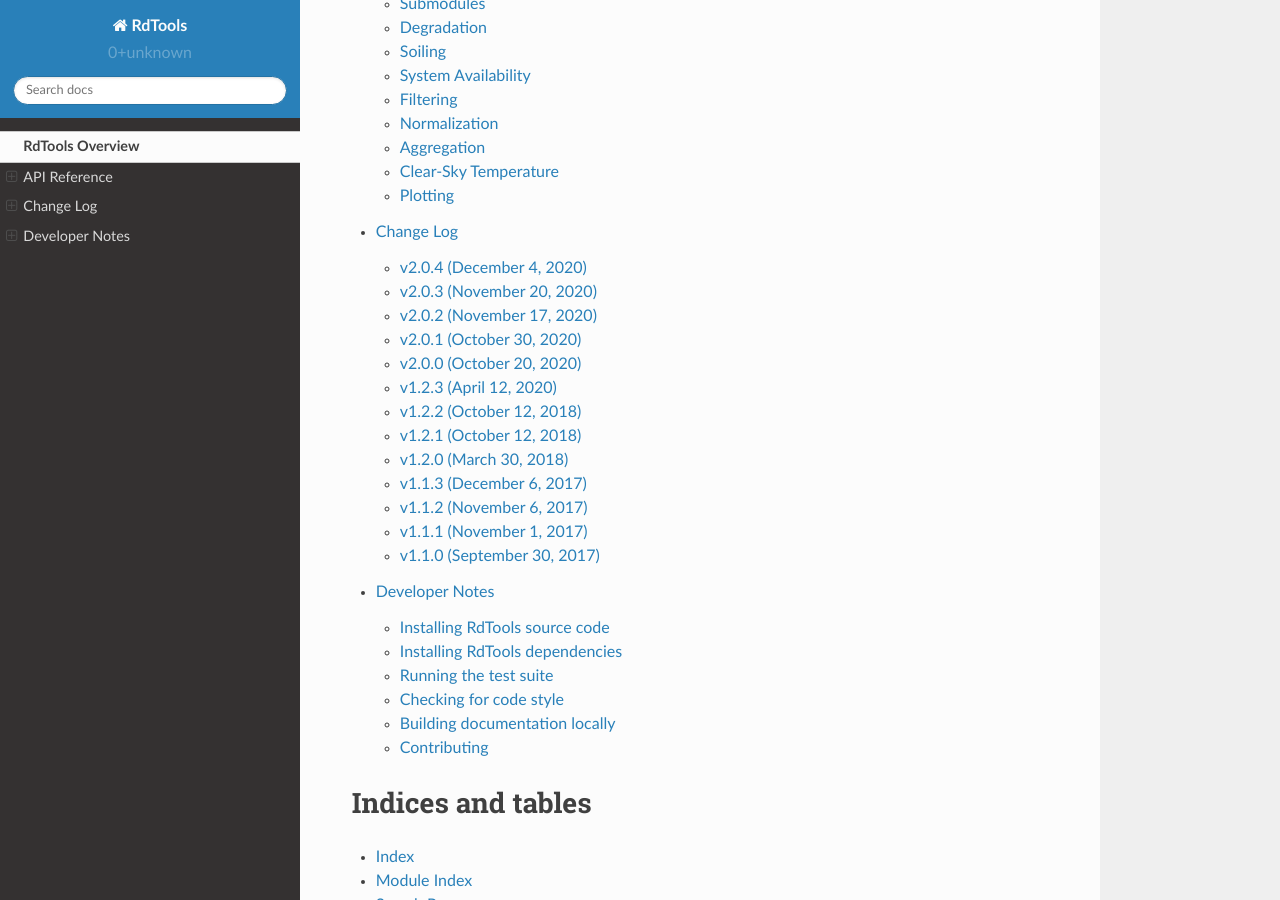
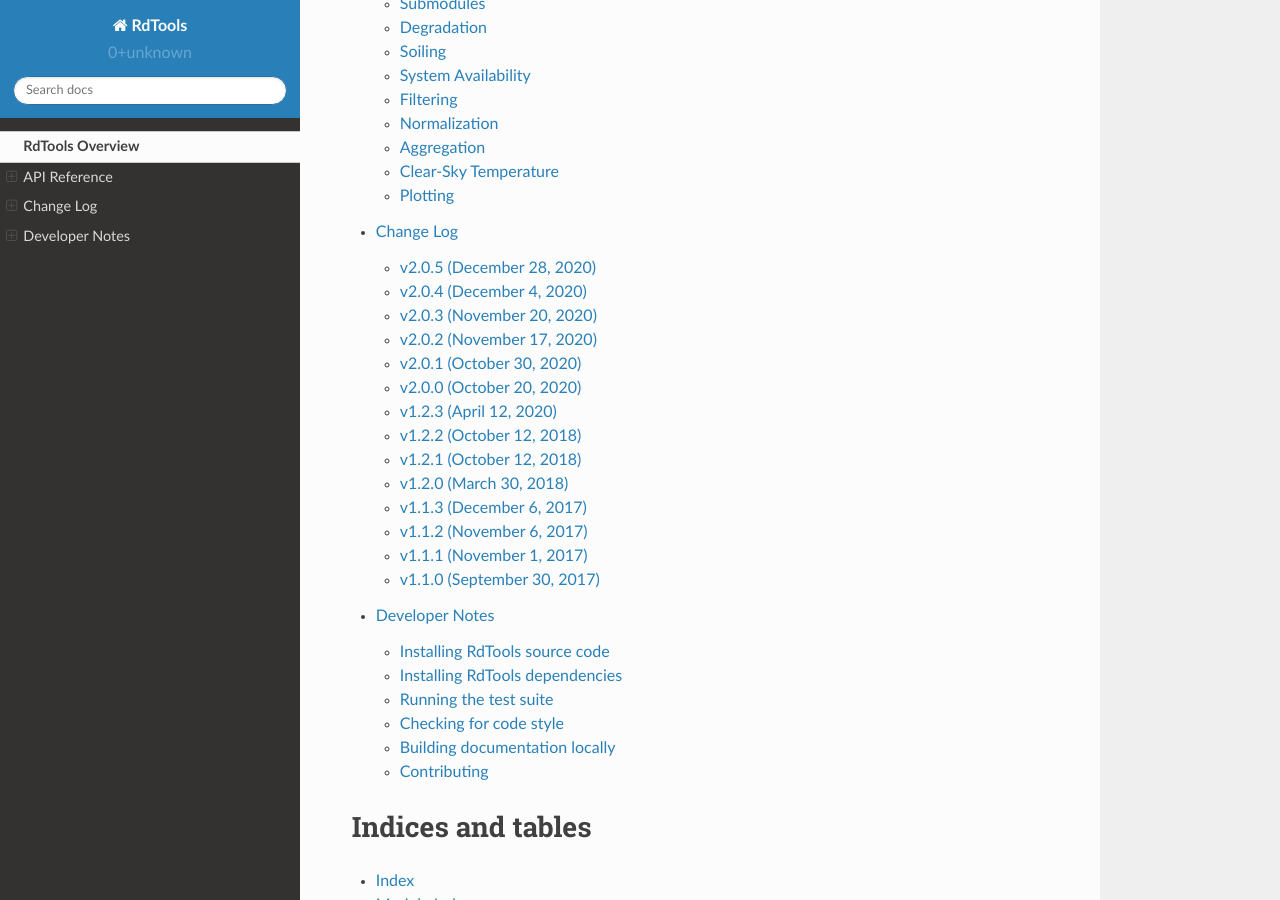
Before and after one commit to NREL/rdtools, a Sphinx documentation site: the page built from docs/sphinx/source/index.rst, in a window 1280 px wide and 900 px high, scrolled down 6218 px. Built offline with Sphinx 7.4.7 and the Read the Docs theme 2.0.0, drawn with Linux system fonts in a browser that asks for light colours; pages that are not in the unit, such as notebooks, are missing from menus.

Commit message:
include 2.0.5 instead of pending

```diff
--- a/docs/sphinx/source/changelog.rst
+++ b/docs/sphinx/source/changelog.rst
@@ -1,7 +1,7 @@
 RdTools Change Log
 ==================
 
-.. include:: changelog/pending.rst
+.. include:: changelog/v2.0.5.rst
 .. include:: changelog/v2.0.4.rst
 .. include:: changelog/v2.0.3.rst
 .. include:: changelog/v2.0.2.rst
```
